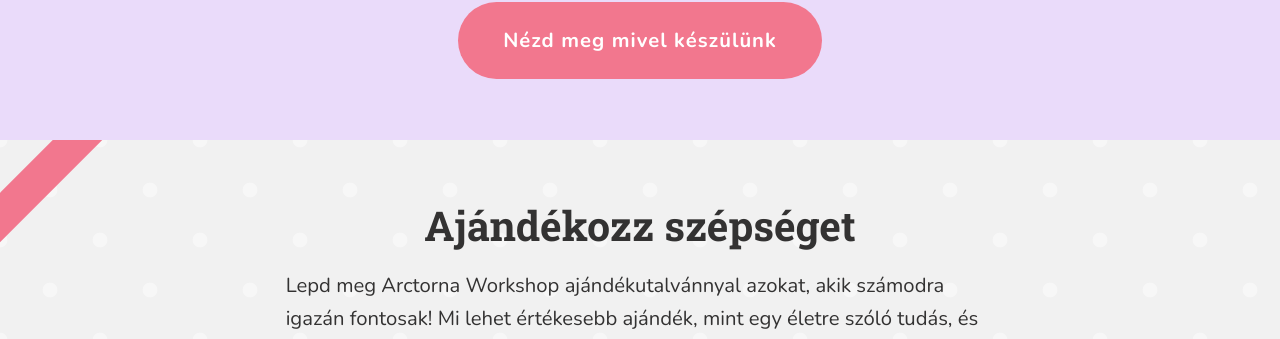
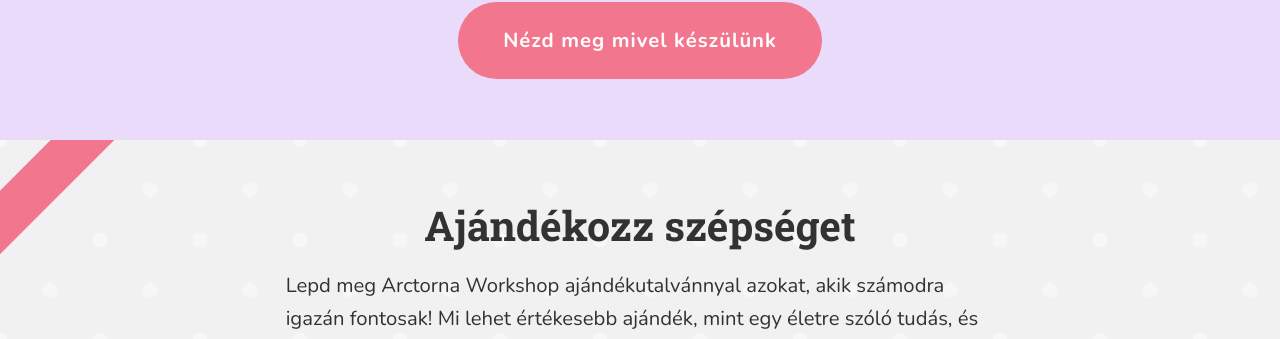
Before and after one commit to monikamudra/arctorna, a Jekyll site: the page built from index.md, in a window 1280 px wide. Shown: the part 1172-1511 px from the top of the page. Built offline with Jekyll 4.4.1, drawn with Linux system fonts in a browser that asks for light colours.

Commit message:
Make gift ribbon responsive

```diff
--- a/_sass/components/_screen.scss
+++ b/_sass/components/_screen.scss
@@ -57,11 +57,23 @@
     content: '';
     display: block;
     width: 200px;
-    height: 35px;
+    height: 25px;
     position: absolute;
-    left: -50px;
-    top: 10px;
+    left: -60px;
+    top: 0px;
     background-color: color("pink");
     transform: rotate(-45deg);
+
+    @include break($from: 500px) {
+      height: 35px;
+      left: -50px;
+      top: 10px;
+    }
+
+    @include break($from: 'medium') {
+      height: 45px;
+      left: -50px;
+      top: 10px;
+    }
   }
 }
```
